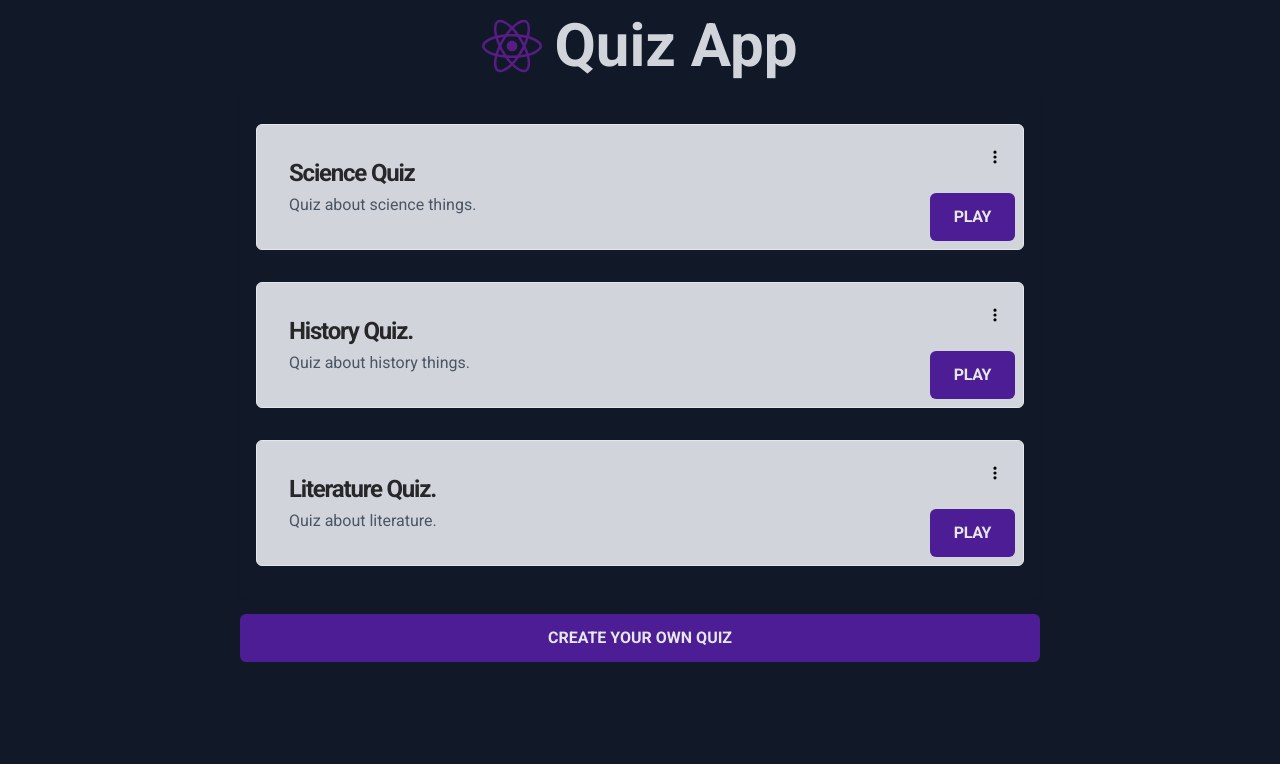
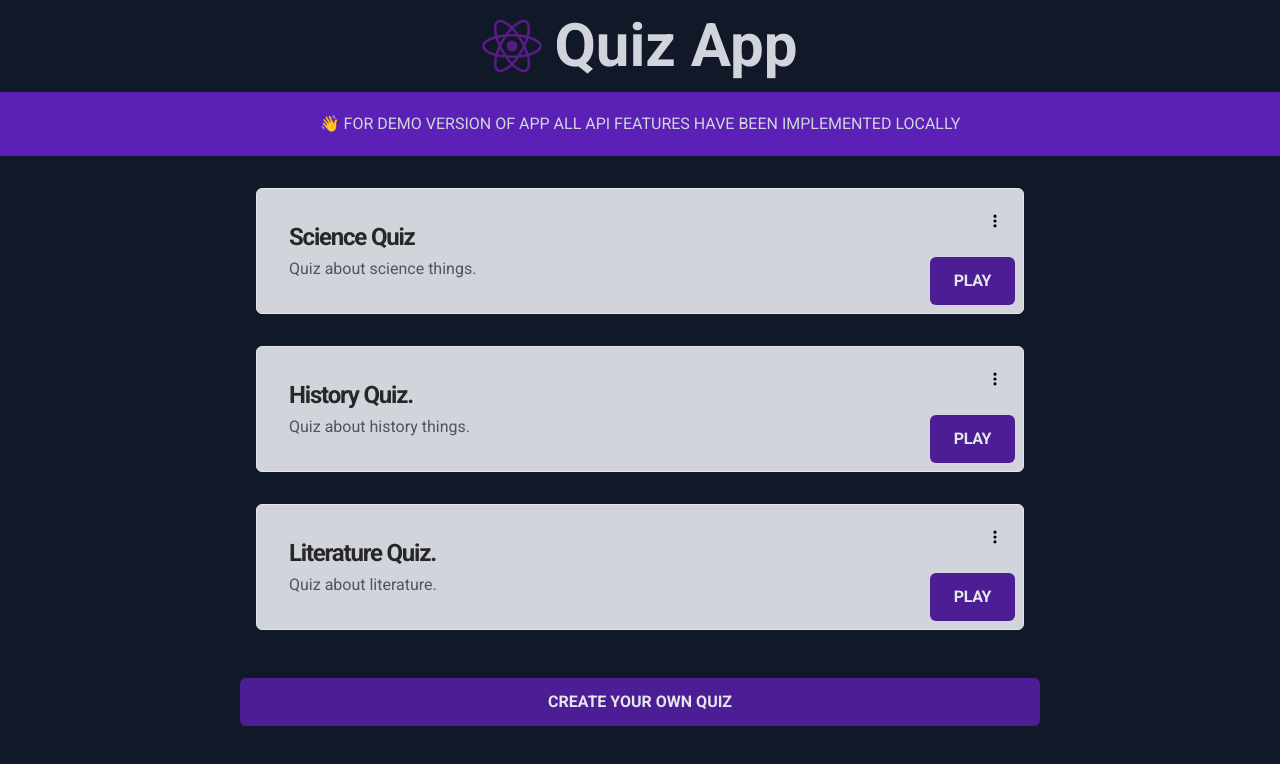
Before and after one commit to tojamrcel/quizapp-react-project, a React (Vite) app: page /quizzes in a window 1280 px wide. Shown: the top 764 px of the page. Built offline with nearby package versions, Linux system fonts and the light colour scheme.

Commit message:
refactor: shorten demo app message

```diff
--- a/src/pages/Quizzes.jsx
+++ b/src/pages/Quizzes.jsx
@@ -3,12 +3,12 @@ import QuizzesList from "../features/quizzes/QuizzesList"
 function Quizzes() {
     return (
         <>
-            {/* <div className="flex min-h-16 items-center justify-center bg-violet-800">
-                <p className="text-gray-300">
-                    👋 FOR DEMO VERSION OF APPLICATION ALL API FEATURES HAVE
-                    BEEN IMPLEMENTED LOCALLY
+            <div className="flex min-h-16 items-center justify-center bg-violet-800">
+                <p className="text-center text-gray-300">
+                    👋 FOR DEMO VERSION OF APP ALL API FEATURES HAVE BEEN
+                    IMPLEMENTED LOCALLY
                 </p>
-            </div> */}
+            </div>
             <div className="mx-auto block max-h-[100rem] max-w-[50rem]">
                 <QuizzesList />
             </div>
```
